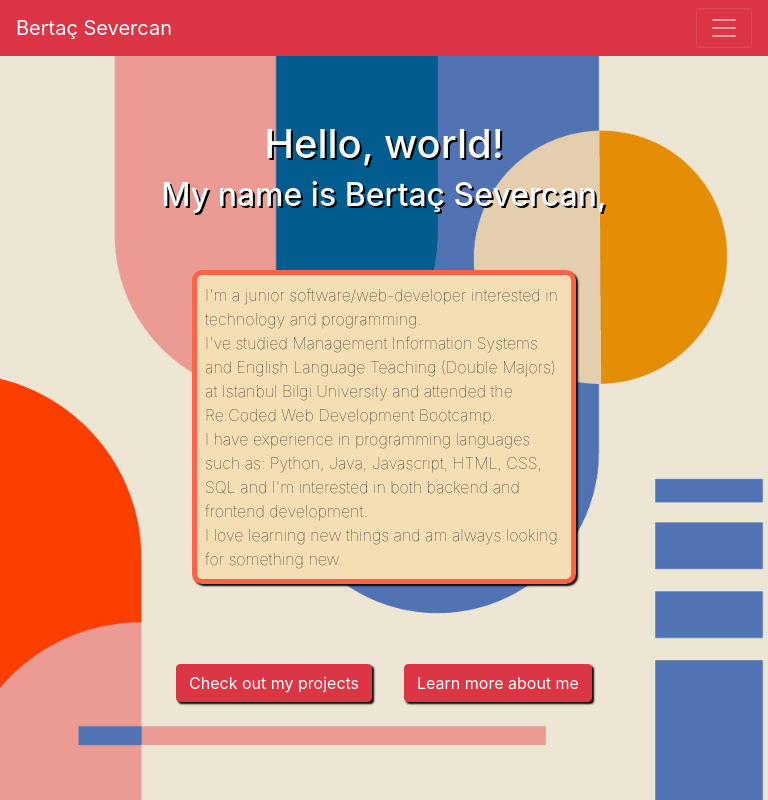
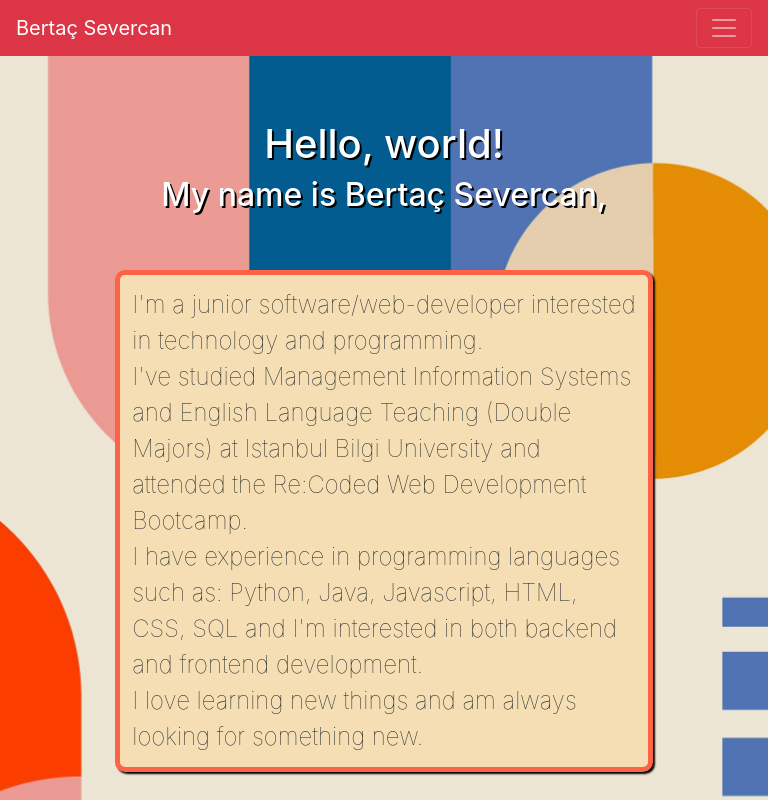
Before and after one commit to bertacsevercan/my-portfolio, a React (Create React App) app: page / in a window 768 px wide. Shown: the top 800 px of the page. Built offline with nearby package versions, Linux system fonts and the light colour scheme.

Commit message:
add icon for website and responsiveness to home

```diff
--- a/src/containers/Home/style.css
+++ b/src/containers/Home/style.css
@@ -35,3 +35,38 @@
   justify-content: center;
   flex-flow: wrap;
 }
+
+@media only screen and (max-width: 576px) {
+  /*mobile*/
+  .summary-text {
+    width: auto;
+  }
+
+  .summary-wrapper {
+    padding: 3rem 1rem;
+  }
+}
+
+@media only screen and (max-width: 768px) and (min-width: 576px) {
+  /*ipad*/
+  .summary-text {
+    width: 70%;
+    font-size: larger;
+  }
+
+  .button {
+    font-size: larger;
+  }
+}
+
+@media only screen and (max-width: 1024px) and (min-width: 768px) {
+  /*ipad pro*/
+  .summary-text {
+    width: 70%;
+    font-size: x-large;
+  }
+
+  .button {
+    font-size: x-large;
+  }
+}
```
Also changed, not shown: 1 other file (tests, documents, lock files or other folders).
